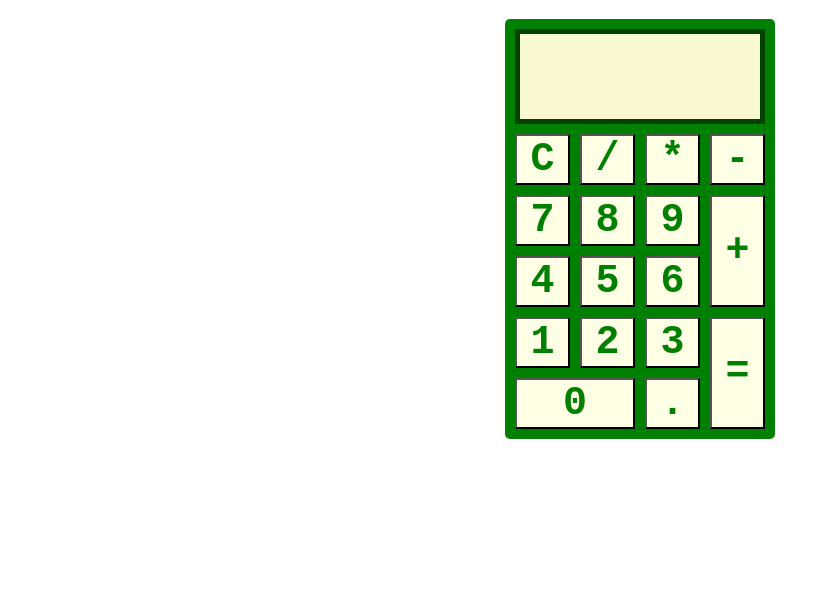
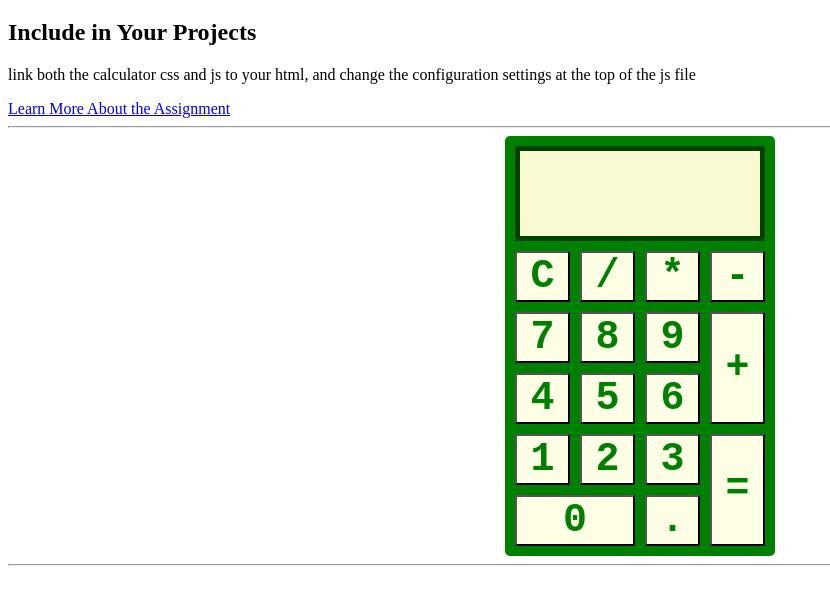
Before and after one commit to MechanicalMax/odin-calculator, a plain HTML site: page index.html in a window 1280 px wide. Shown: the part 61-666 px from the top of the page, without its empty margins (0-830 px from the left). Drawn offline with Linux system fonts and the light colour scheme.

Commit message:
Include Copy Instructions in index.html

```diff
--- a/index.html
+++ b/index.html
@@ -9,6 +9,11 @@
 </head>
 <body>
     <h1>Calculator Demo</h1>
+    <h2>Include in Your Projects</h2>
+    <p>link both the calculator css and js to your html, and change the configuration settings at the top of the js file</p>
+    <a href="https://www.theodinproject.com/lessons/foundations-calculator" target="_blank">Learn More About the Assignment</a>
+    <hr>
     <main></main>
+    <hr>
 </body>
 </html>
```
